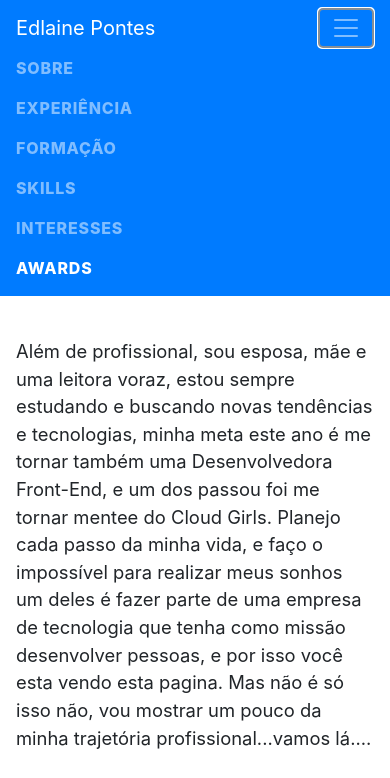
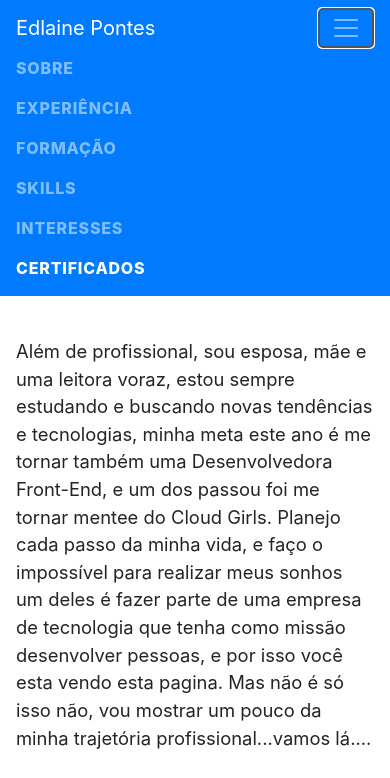
Before and after one commit to Edlaine-Pontes/edlaine-pontes.github.io, a website with bundled scripts: page index.html in a window 390 px wide. Both pictures are taken after a click on the button "Toggle navigation". Shown: the top 778 px of the page. Built offline with nearby package versions, Linux system fonts and the light colour scheme; a web font is replaced by a local one.

Commit message:
comit correcao de cores da pagina pessoal

```diff
--- a/css/resume.css
+++ b/css/resume.css
@@ -90,7 +90,7 @@ p.lead {
 }
 
 #sideNav .navbar-toggler:focus {
-  outline-color: #868e96;
+  outline-color: #525558;
 }
 
 @media (min-width: 992px) {
--- a/index.html
+++ b/index.html
@@ -53,7 +53,7 @@
           <a class="nav-link js-scroll-trigger" href="#interests">Interesses</a>
         </li>
         <li class="nav-item">
-          <a class="nav-link js-scroll-trigger" href="#awards">Awards</a>
+          <a class="nav-link js-scroll-trigger" href="#awards">Certificados</a>
         </li>
       </ul>
     </div>
```
